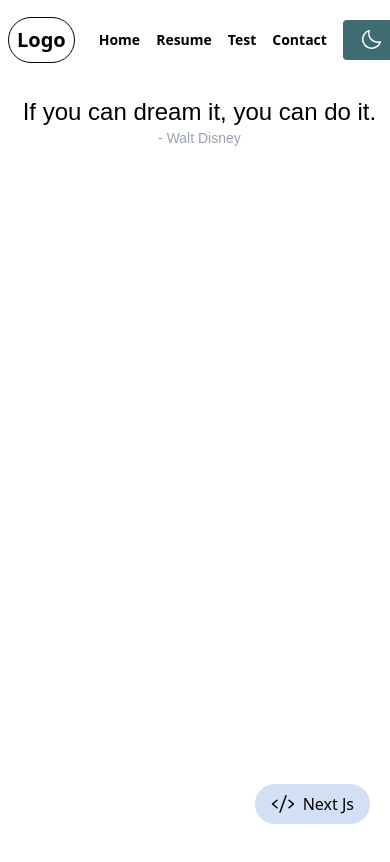
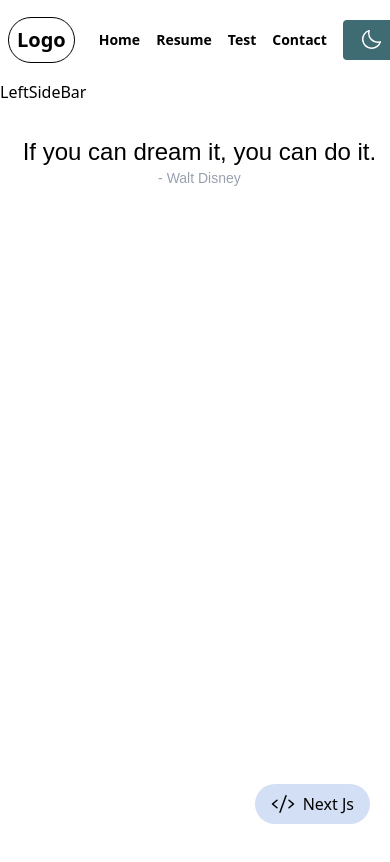
Before and after one commit to pyLuna/portfolio, a Next.js app in the folder next/: page / in a window 390 px wide. Shown: the top 862 px of the page. Built offline with nearby package versions, Linux system fonts and the light colour scheme; a web font is replaced by a local one.

Commit message:
adding top loading bar

```diff
--- a/next/src/component/layout/LeftSidebar.tsx
+++ b/next/src/component/layout/LeftSidebar.tsx
@@ -8,7 +8,7 @@ const LeftSideBar = () => {
     if (path.includes("admin")) return null;
 
     return (
-        <aside className="sticky top-20 self-start hidden lg:block">
+        <aside className="md:sticky md:top-20 self-start">
             <h1>LeftSideBar</h1>
         </aside>
     )
--- a/next/src/component/layout/MultipleLayer.tsx
+++ b/next/src/component/layout/MultipleLayer.tsx
@@ -6,12 +6,13 @@ import { usePathname } from "next/navigation";
 import { ReactNode } from "react";
 import Header from "./Header";
 import LeftSideBar from "./LeftSidebar";
+import TopLoadingBar from "./TopLoadingBar";
 import ViewSourceCode from "./ViewSourceCode";
 
 const MultipleLayer = ({ children }: { children: ReactNode }) => {
 
     const path = usePathname();
-    let mainClassName = "md:grid grid-cols-[250px_1fr] gap-4";
+    let mainClassName = "flex flex-col md:grid md:grid-cols-[250px_1fr] gap-4";
 
     if (path.includes("admin")) {
         mainClassName = "";
@@ -23,6 +24,7 @@ const MultipleLayer = ({ children }: { children: ReactNode }) => {
         <QueryClientProvider client={queryClient}>
             <ThemeProvider enableSystem={true}>
                 <IconContextProvider>
+                    <TopLoadingBar />
                     <ViewSourceCode />
                     <div className="grid grid-rows-[80px_1fr] max-w-4xl lg:max-w-5xl mx-auto">
                         <Header />
--- /dev/null
+++ b/next/src/component/layout/TopLoadingBar.tsx
@@ -0,0 +1,30 @@
+// components/TopLoadingBar.tsx
+"use client";
+
+import { usePathname } from "next/navigation";
+import { useEffect, useState } from "react";
+
+const TopLoadingBar = () => {
+    const pathname = usePathname();
+    const [loading, setLoading] = useState(false);
+
+    useEffect(() => {
+        setLoading(true);
+
+        // Simulate loading delay
+        const timeout = setTimeout(() => {
+            setLoading(false);
+        }, 300); // adjust as needed
+
+        return () => clearTimeout(timeout);
+    }, [pathname]);
+
+    return (
+        <div
+            className={`fixed top-0 left-0 h-1 bg-primary-500 z-50 transition-all duration-300 ${loading ? "w-full opacity-100" : "w-0 opacity-0"
+                }`}
+        />
+    );
+};
+
+export default TopLoadingBar;
```
